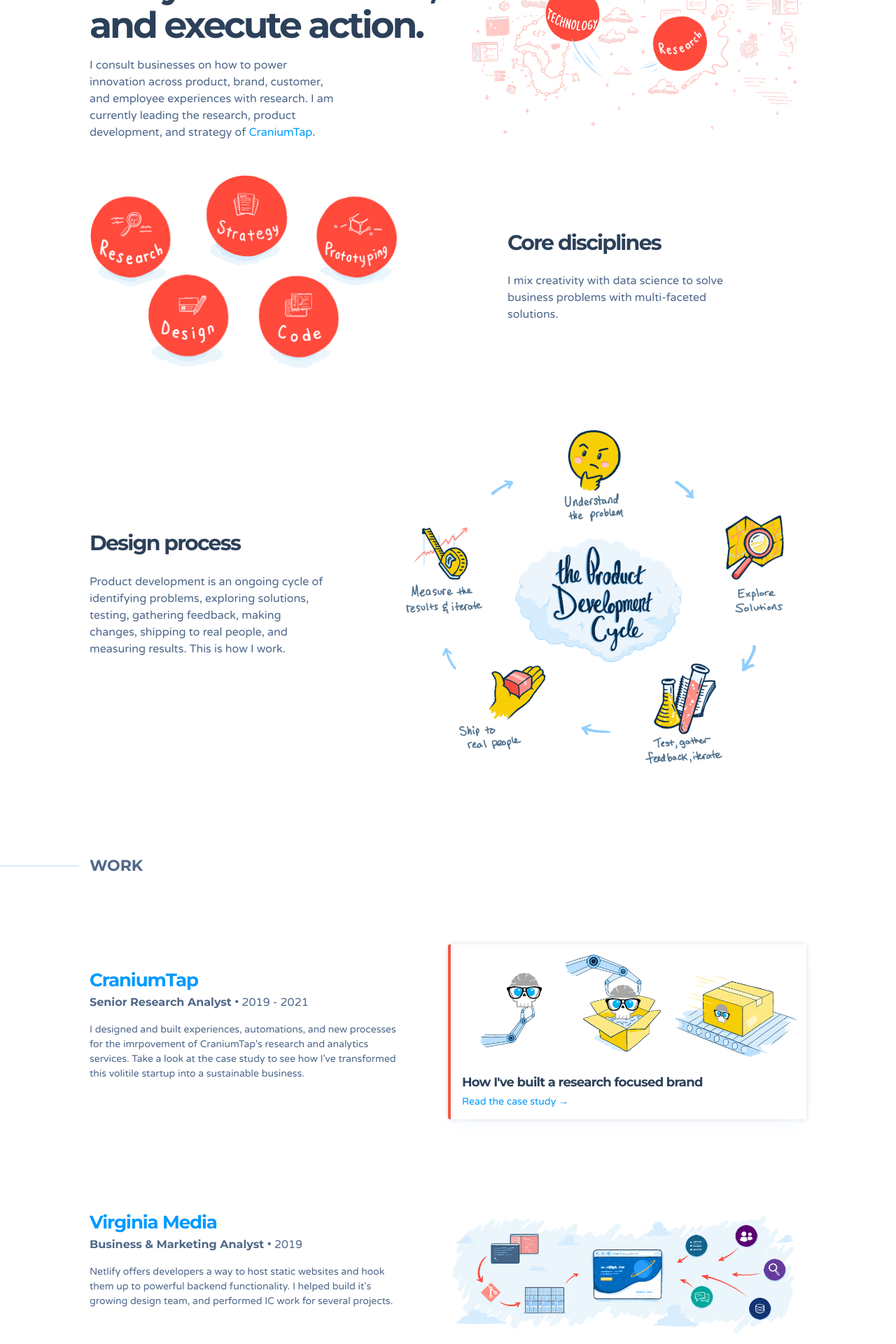
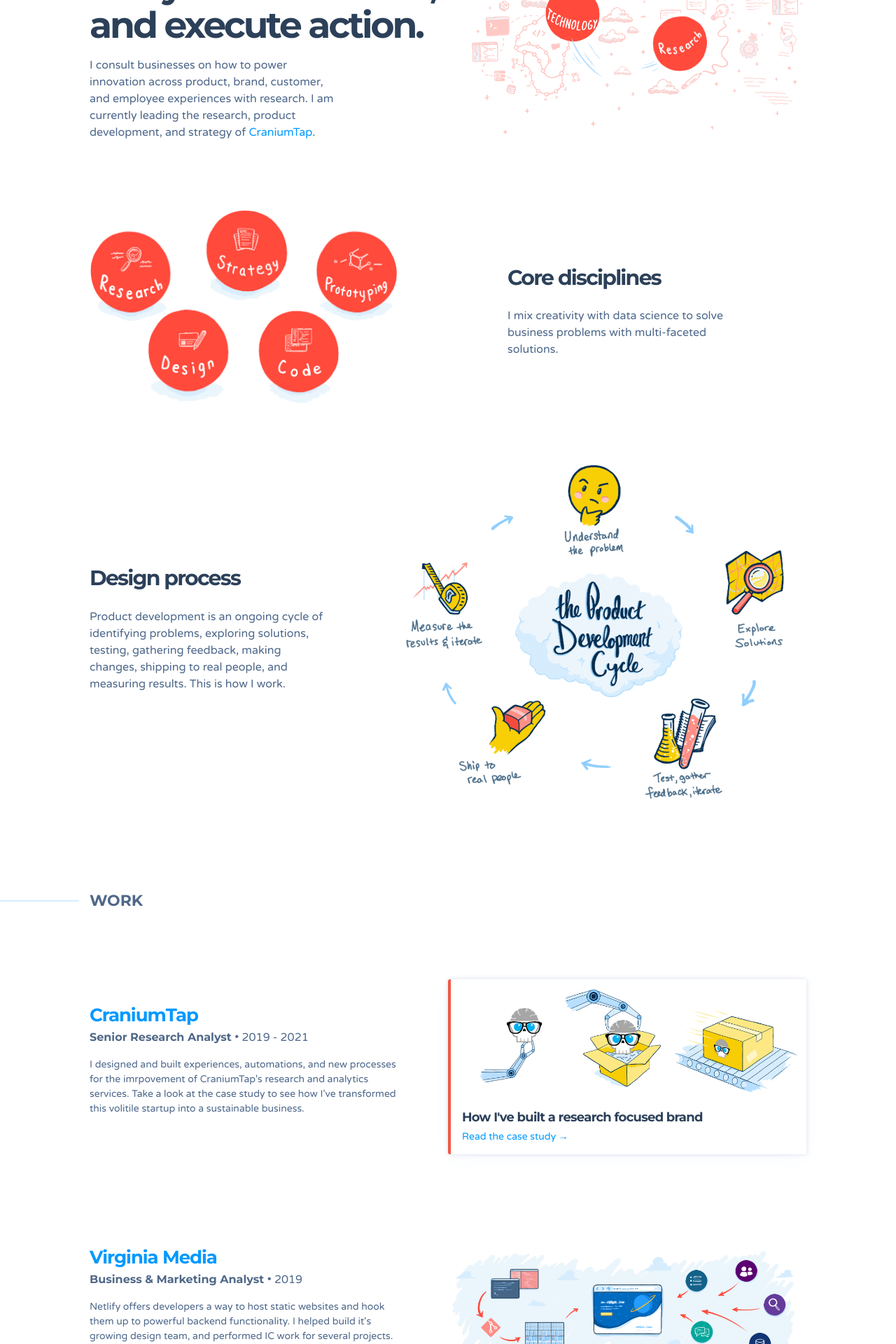
Before and after one commit to zenifold/max_page, a Jekyll site: the page built from index.html, in a window 1280 px wide. Shown: the part 376-2296 px from the top of the page at 70% size. Built offline with Jekyll 4.4.1, drawn with Linux system fonts in a browser that asks for light colours; some web fonts are replaced.

Commit message:
Update intro.html

```diff
--- a/_includes/home/intro.html
+++ b/_includes/home/intro.html
@@ -24,7 +24,7 @@
 
 </section>
 
-<section class="max-width-4 mx-auto clearfix pb2 mb4 intro-section">
+<section class="max-width-4 mx-auto clearfix pb2 mb4 intro-section" style="padding-top: 50px;">
   <div class="intro-illustration col col-6 pt3">
     <img alt="Research, strategy, prototyping, design, code" src="/img/what-i-do.png" class="img-full-width inline-block wid-graphic m-pt4" width="440" />
   </div>
```
